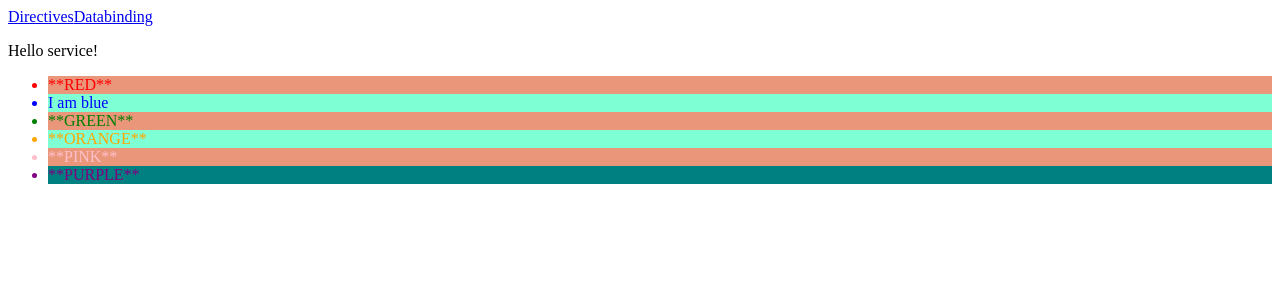
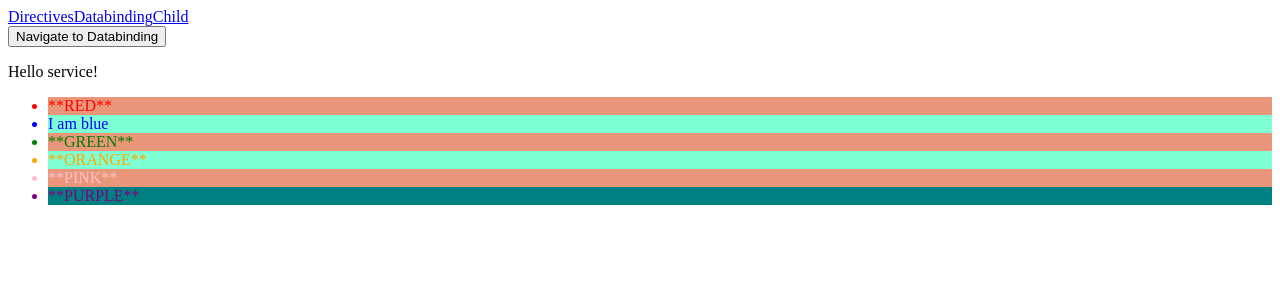
Before and after one commit to raguilera82/kurso, an Angular app: page /directives in a window 1280 px wide. Shown: the top 300 px of the page. Built offline with nearby package versions, Linux system fonts and the light colour scheme.

Commit message:
router con id

```diff
--- a/src/app/app.component.html
+++ b/src/app/app.component.html
@@ -1,6 +1,7 @@
 <nav>
     <a [routerLink]="['directives']">Directives</a>
     <a [routerLink]="['databinding']">Databinding</a>
+    <a [routerLink]="['databinding/child/89']">Child</a>
 </nav>
 
 <router-outlet></router-outlet>
--- a/src/app/app.module.ts
+++ b/src/app/app.module.ts
@@ -2,11 +2,13 @@ import { NgModule } from '@angular/core';
 import { BrowserModule } from '@angular/platform-browser';
 import { RouterModule, Routes } from '@angular/router';
 import { AppComponent } from './app.component';
-import { DatabindingModule } from './databinding/databinding.module';
-import { DirectivesModule } from './directives/directives.module';
 
 const ROUTES: Routes =  [
   {path: '', redirectTo: 'directives', pathMatch: 'full'},
+  {path: 'directives',
+    loadChildren: () => import('./directives/directives.module').then(m => m.DirectivesModule)},
+  {path: 'databinding',
+     loadChildren: () => import('./databinding/databinding.module').then(m => m.DatabindingModule)},
   {path: '**', redirectTo: 'directives'}
 ];
 
@@ -16,8 +18,6 @@ const ROUTES: Routes =  [
   ],
   imports: [
     BrowserModule,
-    DirectivesModule,
-    DatabindingModule,
     RouterModule.forRoot(ROUTES)
   ],
   providers: [],
--- a/src/app/databinding/child/child.component.html
+++ b/src/app/databinding/child/child.component.html
@@ -1 +1,3 @@
 <p>Mi padre dice: {{message}}</p>
+
+<p>Esto es lo que me pasa el router: {{id}}</p>
--- a/src/app/databinding/child/child.component.ts
+++ b/src/app/databinding/child/child.component.ts
@@ -1,4 +1,5 @@
 import { Component, EventEmitter, Input, OnInit, Output } from '@angular/core';
+import { ActivatedRoute } from '@angular/router';
 
 @Component({
   selector: 'app-child',
@@ -10,10 +11,13 @@ export class ChildComponent implements OnInit {
   @Input() message: string;
   @Output() reply = new EventEmitter();
 
-  constructor() { }
+  id: string;
+
+  constructor(private activatedRoute: ActivatedRoute) { }
 
   ngOnInit(): void {
     this.reply.emit('Noooooooooooooooooooo');
+    this.id = this.activatedRoute.snapshot.params.pepito;
   }
 
 }
--- a/src/app/databinding/databinding.module.ts
+++ b/src/app/databinding/databinding.module.ts
@@ -5,7 +5,8 @@ import { ChildComponent } from './child/child.component';
 import { FatherComponent } from './father/father.component';
 
 const ROUTES: Routes = [
-  {path: 'databinding', component: FatherComponent}
+  {path: '', component: FatherComponent},
+  {path: 'child/:pepito', component: ChildComponent}
 ];
 
 @NgModule({
@@ -14,6 +15,5 @@ const ROUTES: Routes = [
     CommonModule,
     RouterModule.forChild(ROUTES)
   ],
-  exports: [FatherComponent]
 })
 export class DatabindingModule { }
--- a/src/app/directives/directives.module.ts
+++ b/src/app/directives/directives.module.ts
@@ -5,7 +5,7 @@ import { CustomPipesModule } from '../custom-pipes/custom-pipes.module';
 import { ExampleDirectiveComponent } from './example-directive/example-directive.component';
 
 const ROUTES: Routes = [
-  {path: 'directives', component: ExampleDirectiveComponent}
+  {path: '', component: ExampleDirectiveComponent}
 ];
 
 @NgModule({
@@ -15,6 +15,5 @@ const ROUTES: Routes = [
     CustomPipesModule,
     RouterModule.forChild(ROUTES)
   ],
-  exports: [ExampleDirectiveComponent]
 })
 export class DirectivesModule { }
--- a/src/app/directives/example-directive/example-directive.component.html
+++ b/src/app/directives/example-directive/example-directive.component.html
@@ -1,6 +1,7 @@
 <div *ngIf="show; then comp else nothing"></div>
 
 <ng-template #comp>
+    <button (click)="navToDataBinding()">Navigate to Databinding</button>
     <p>{{hello}}</p>
     <ul>
         <li *ngFor="let color of colors; let o = odd; let e = even; let l = last"
--- a/src/app/directives/example-directive/example-directive.component.ts
+++ b/src/app/directives/example-directive/example-directive.component.ts
@@ -1,4 +1,5 @@
 import { Component, OnInit } from '@angular/core';
+import { Router } from '@angular/router';
 import { HelloService } from 'src/app/hello.service';
 
 @Component({
@@ -12,7 +13,10 @@ export class ExampleDirectiveComponent implements OnInit {
   show: boolean;
   hello: string;
 
-  constructor(private helloService: HelloService) { }
+  constructor(
+    private helloService: HelloService,
+    private router: Router
+    ) { }
 
   ngOnInit(): void {
     this.colors = ['red', 'blue', 'green', 'orange', 'pink', 'purple'];
@@ -20,4 +24,8 @@ export class ExampleDirectiveComponent implements OnInit {
     this.hello = this.helloService.getHello();
   }
 
+  navToDataBinding() {
+    this.router.navigate(['databinding']);
+  }
+
 }
```
